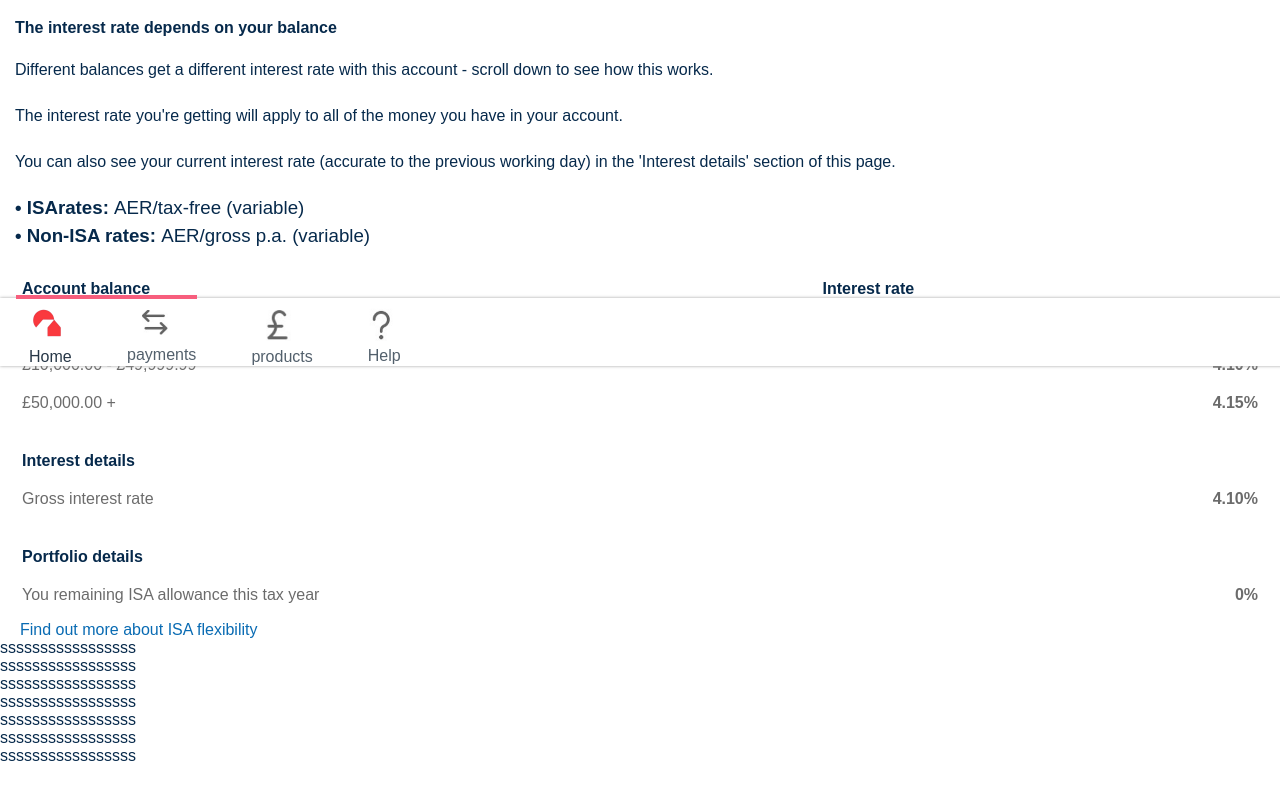
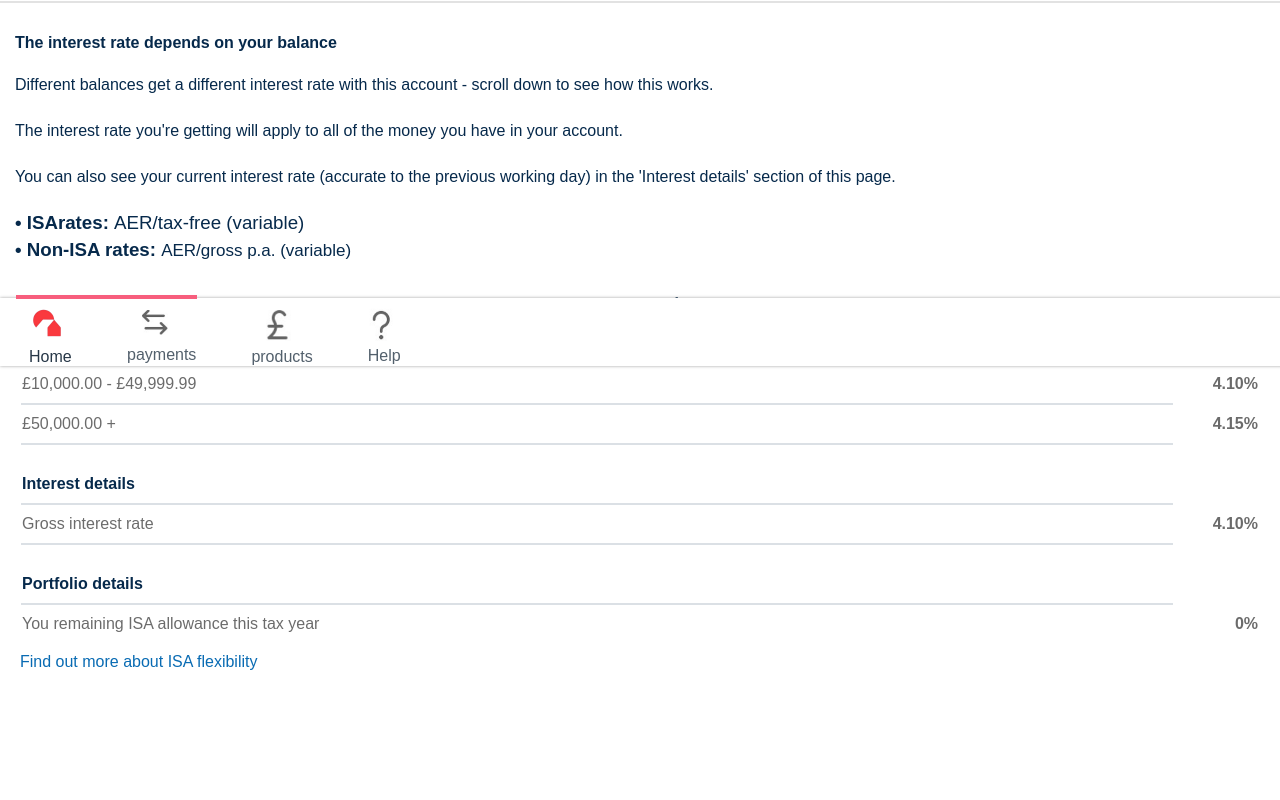
Before and after one commit to MinaMagdy2/dist, a plain HTML site: page next.html in a window 1280 px wide. Shown: the part 434-1234 px from the top of the page. Drawn offline with Linux system fonts and the light colour scheme.

Commit message:
next.html

```diff
--- a/next.html
+++ b/next.html
@@ -21,7 +21,7 @@
     </div>
     <br>
     <section>
-        <p style="padding-top: 135px ;font-size: large;" >Balance</p>
+        <p style="padding-top: 150px ;font-size: large;" >Balance</p>
         <h2> £40,864.43</h2>
         <div class="div"> <div class="circle">
             <span style="margin-top: 22px;"><div style="border: 3px solid #BE551D;
@@ -44,33 +44,55 @@
             <br>
             <h3 style="display: inline;">• ISArates: <p style="display: inline; font-weight: normal;">AER/tax-free (variable)
             </p ></h3><br>
-            <h3 style="display: inline;">• Non-ISA rates: <p style="display: inline; font-weight: normal;"> AER/gross p.a. (variable)
+            <h3 style="display: inline;">• Non-ISA rates: <p style="display: inline; font-weight: normal;font-size: 17px;"> AER/gross p.a. (variable)
             </p ></h3>
     </div>
     <table style="margin-top: 20px;">
         <thead>
+
             <tr>
                 <th>Account balance</th>
-                <th>Interest rate</th>
+                <th style="padding-left: 87px;">Interest rate</th>
+
+
             </tr>
         </thead>
+    </table>
+    <div class="bod"></div>
+    <table>
         <tbody>
             <tr></tr>
             <tr>
-                <td>£0.01 - £9,999.99</td>
+                <td > £0.01 - £9,999.99</td>
                 <td class="left">4.05%</td>
             </tr>
-            <tr>
-                <td>£10,000.00 - £49,999.99</td>
-                <td class="left">4.10%</td>
-            </tr>
-            <tr>
+        </tbody>
+            </table>
+            <div class="bod"></div>
+
+            <table>
+                <tbody>
+                    <tr>
+
+                        <td>£10,000.00 - £49,999.99</td>
+                        <td class="left">4.10%</td>
+
+
+                    </tr>
+                </tbody>
+            </table>
+            <div class="bod"></div>
+
+
+            <table><tbody> <tr>
                 <td >£50,000.00 +</td>
                 <td class="left">4.15%</td>
+
             </tr>
-            <tr></tr>
-        </tbody>
-    </table>
+</tbody></table>
+<div class="bod"></div>
+
+
 
     <table style="margin-top: 20px;">
         <thead>
@@ -78,6 +100,10 @@
             <th>    Interest details</th>
             </tr>
         </thead>
+    </table>
+    <div class="bod"></div>
+    <table>
+
         <tbody>
             <tr></tr>
             <tr>
@@ -88,12 +114,18 @@
 
         </tbody>
     </table>
+    <div class="bod"></div>
+
+
     <table style="margin-top: 20px;">
         <thead>
             <tr>
             <th>    Portfolio details</th>
             </tr>
         </thead>
+      </table>
+      <div class="bod"></div>
+      <table>
         <tbody>
             <tr></tr>
             <tr>
@@ -102,19 +134,12 @@
             </tr>
 
 
+
         </tbody>
     </table>
+
     <p style="padding-left: 20px;
-  margin-top: 7px; "> <a  style="color: #096bb3; text-decoration: none;" href=" https://www.nationwide.co.uk/savings/help/isas-explained/">Find out more about ISA flexibility</a> </p>
-    <p>sssssssssssssssss</p>
-    <p>sssssssssssssssss</p>
-    <p>sssssssssssssssss</p>
-    <p>sssssssssssssssss</p>
-    <p>sssssssssssssssss</p>
-
-    <p>sssssssssssssssss</p>
-    <p>sssssssssssssssss</p>
-
+  margin-top: 10px; "> <a  style="color: #096bb3; text-decoration: none;" href=" https://www.nationwide.co.uk/savings/help/isas-explained/">Find out more about ISA flexibility</a> </p>
 
 
     <nav class="navbar bottom-navbar">
```
